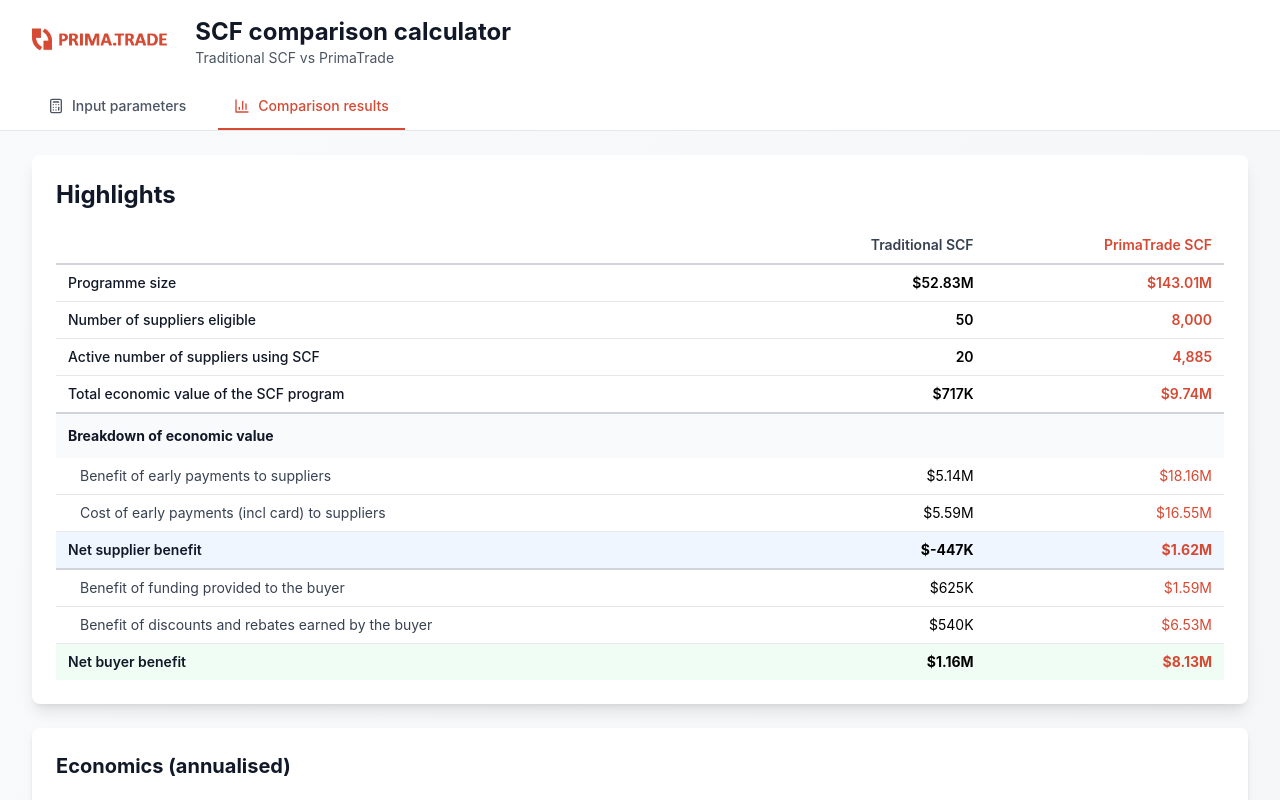
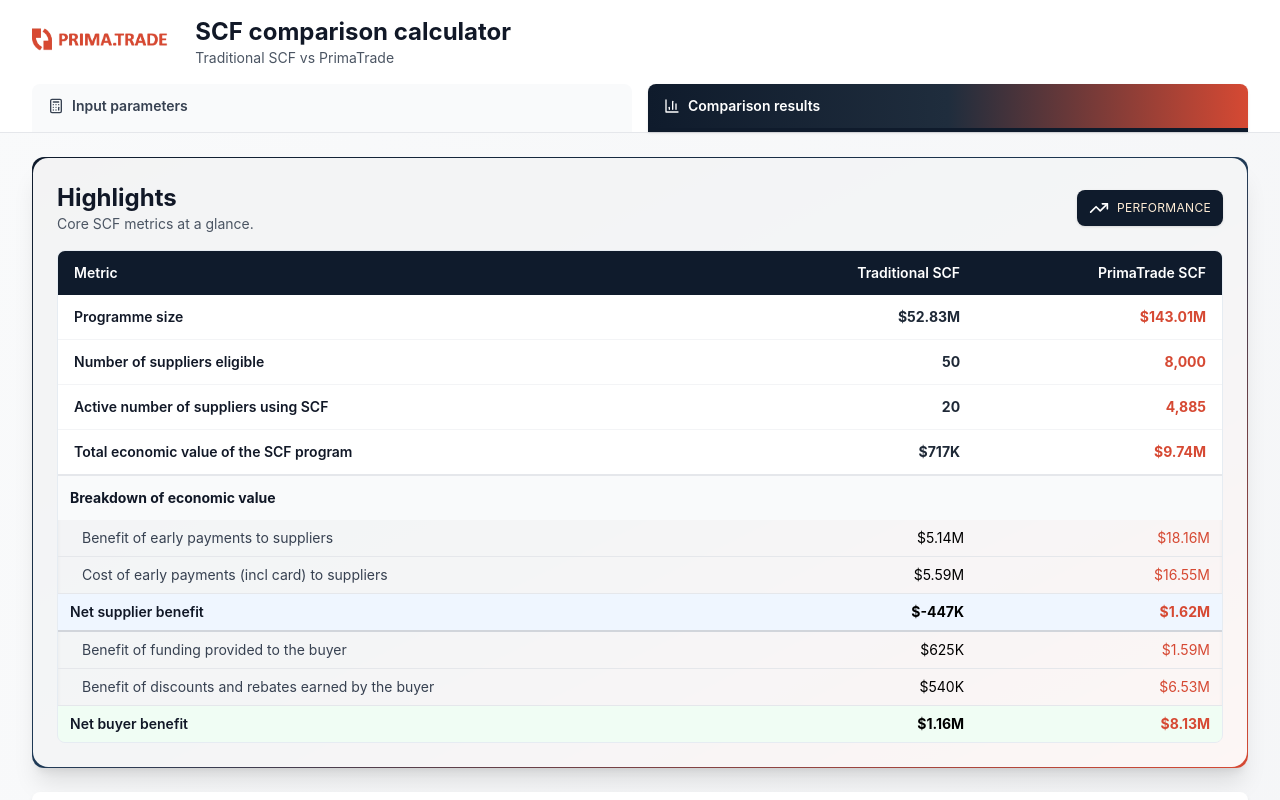
Before and after one commit to tim-1965/scfcompare, a React (Vite) app: page / in a window 1280 px wide. Both pictures are taken after a click on the button "Comparison results". Shown: the top 800 px of the page. Built offline with nearby package versions, Linux system fonts and the light colour scheme.

Commit message:
Add files via upload

```diff
--- a/src/SCFComparison.jsx
+++ b/src/SCFComparison.jsx
@@ -395,6 +395,29 @@
     return `${value.toFixed(1)}%`;
   };
 
+  const highlightStats = [
+    {
+      label: 'Programme size',
+      trad: formatCurrency(tradOutstandingBalance),
+      pt: formatCurrency(ptOutstandingBalance)
+    },
+    {
+      label: 'Number of suppliers eligible',
+      trad: formatNumber(tier1Suppliers, 0),
+      pt: formatNumber(totalSuppliers, 0)
+    },
+    {
+      label: 'Active number of suppliers using SCF',
+      trad: formatNumber(tradTotalActive, 0),
+      pt: formatNumber(ptTotalActive, 0)
+    },
+    {
+      label: 'Total economic value of the SCF program',
+      trad: formatCurrency(tradTotalValue),
+      pt: formatCurrency(ptTotalValue)
+    }
+  ];
+
   const renderInput = (
     label,
     value,
@@ -503,13 +526,13 @@
       {/* Navigation Tabs */}
       <div className="bg-white border-b border-gray-200 print:hidden">
         <div className="max-w-[1800px] mx-auto px-4 sm:px-6 lg:px-8">
-          <div className="flex gap-4">
+          <div className="grid grid-cols-2 gap-4">
             <button
               onClick={() => setActiveView('inputs')}
-              className={`px-4 py-3 font-medium text-sm border-b-2 transition-colors ${
+              className={`w-full px-4 py-3 font-semibold text-sm rounded-t-lg border-b-4 transition ${
                 activeView === 'inputs'
-                  ? 'border-[#D64933] text-[#D64933]'
-                  : 'border-transparent text-gray-600 hover:text-gray-900'
+                  ? 'bg-gradient-to-r from-[#FBE4DD] via-white to-white border-[#D64933] text-[#8B1D12] shadow'
+                  : 'bg-gray-50 border-transparent text-gray-700 hover:text-gray-900 hover:bg-white'
               }`}
             >
               <div className="flex items-center gap-2">
@@ -519,10 +542,10 @@
             </button>
             <button
               onClick={() => setActiveView('comparison')}
-              className={`px-4 py-3 font-medium text-sm border-b-2 transition-colors ${
+               className={`w-full px-4 py-3 font-semibold text-sm rounded-t-lg border-b-4 transition ${
                 activeView === 'comparison'
-                  ? 'border-[#D64933] text-[#D64933]'
-                  : 'border-transparent text-gray-600 hover:text-gray-900'
+                  ? 'bg-gradient-to-r from-[#0F1B2C] via-[#1F2D3D] to-[#D64933] border-[#0F1B2C] text-white shadow'
+                  : 'bg-gray-50 border-transparent text-gray-700 hover:text-gray-900 hover:bg-white'
               }`}
             >
               <div className="flex items-center gap-2">
@@ -540,6 +563,44 @@
           {/* Panel 1: Inputs */}
           {activeView === 'inputs' && (
             <div data-panel="inputs" className="space-y-4 sm:space-y-6">
+               <div className="bg-gradient-to-r from-[#0F1B2C] via-[#1F3A56] to-[#D64933] rounded-xl shadow-xl p-[1px]">
+                <div className="bg-white/95 rounded-[0.95rem] p-5 sm:p-6">
+                  <div className="flex flex-col gap-2 sm:flex-row sm:items-center sm:justify-between">
+                    <div>
+                      <h2 className="text-xl font-bold text-gray-900 flex items-center gap-2">
+                        <TrendingUp className="w-6 h-6 text-[#D64933]" />
+                        Highlights from results
+                      </h2>
+                      <p className="text-sm text-gray-600">Live view of the key outcomes while you adjust inputs.</p>
+                    </div>
+                    <div className="flex items-center gap-2 bg-[#0F1B2C] text-white px-3 py-2 rounded-lg shadow">
+                      <span className="text-xs uppercase tracking-wide text-orange-100">Snapshot</span>
+                      <BarChart3 className="w-5 h-5" />
+                    </div>
+                  </div>
+                  <div className="grid gap-4 sm:grid-cols-2 xl:grid-cols-4 mt-5">
+                    {highlightStats.map((stat) => (
+                      <div
+                        key={stat.label}
+                        className="rounded-lg bg-gradient-to-br from-[#FBE4DD] via-white to-white border border-[#F6BFB0] shadow-sm p-4"
+                      >
+                        <p className="text-xs font-semibold text-[#8B1D12] uppercase tracking-wide">{stat.label}</p>
+                        <div className="flex items-end justify-between gap-2 mt-3">
+                          <div>
+                            <p className="text-[11px] font-semibold text-gray-600">Traditional</p>
+                            <p className="text-lg font-bold text-gray-900">{stat.trad}</p>
+                          </div>
+                          <div className="text-right">
+                            <p className="text-[11px] font-semibold text-[#D64933]">PrimaTrade</p>
+                            <p className="text-lg font-bold text-[#D64933]">{stat.pt}</p>
+                          </div>
+                        </div>
+                      </div>
+                    ))}
+                  </div>
+                </div>
+              </div>
+
               {/* Company Profile */}
               <div className="bg-white rounded-lg shadow-md p-4 sm:p-6">
                <div className="flex flex-col gap-3 sm:flex-row sm:items-center sm:justify-between mb-4">
@@ -839,38 +900,38 @@
           {activeView === 'comparison' && (
             <div data-panel="comparison" className="space-y-6">
               {/* Highlights Box */}
-              <div className="bg-white rounded-lg shadow-lg p-6">
-                <h2 className="text-2xl font-bold text-gray-900 mb-4">Highlights</h2>
-                <div className="overflow-x-auto">
+                 <div className="bg-gradient-to-br from-[#0F1B2C] via-[#1F3A56] to-[#D64933] rounded-xl shadow-xl p-[1px]">
+                <div className="bg-white/95 rounded-[0.95rem] p-6">
+                  <div className="flex flex-col sm:flex-row sm:items-center sm:justify-between gap-3 mb-4">
+                    <div>
+                      <h2 className="text-2xl font-bold text-gray-900">Highlights</h2>
+                      <p className="text-sm text-gray-600">Core SCF metrics at a glance.</p>
+                    </div>
+                    <div className="flex items-center gap-2 bg-[#0F1B2C] text-white px-3 py-2 rounded-lg shadow">
+                      <TrendingUp className="w-5 h-5" />
+                      <span className="text-xs uppercase tracking-wide text-orange-100">Performance</span>
+                    </div>
+                  </div>
+                  <div className="overflow-hidden rounded-lg border border-[#E6ECF2] shadow-inner">
                     <table className="w-full">
-                    <thead>
-                      <tr className="border-b-2 border-gray-300">
-                        <th className="text-left py-2 px-3 text-sm font-semibold text-gray-700"></th>
-                        <th className="text-right py-2 px-3 text-sm font-semibold text-gray-700">Traditional SCF</th>
-                        <th className="text-right py-2 px-3 text-sm font-semibold text-[#D64933]">PrimaTrade SCF</th>
+                      <thead className="bg-[#0F1B2C] text-white">
+                        <tr className="">
+                          <th className="text-left py-3 px-4 text-sm font-semibold">Metric</th>
+                          <th className="text-right py-3 px-4 text-sm font-semibold">Traditional SCF</th>
+                          <th className="text-right py-3 px-4 text-sm font-semibold">PrimaTrade SCF</th>
                         </tr>
                       </thead>
                       <tbody>
-                      <tr className="border-b border-gray-200">
-                        <td className="py-2 px-3 text-sm font-medium text-gray-900">Programme size</td>
-                        <td className="py-2 px-3 text-sm text-right font-semibold">{formatCurrency(tradOutstandingBalance)}</td>
-                        <td className="py-2 px-3 text-sm text-right font-semibold text-[#D64933]">{formatCurrency(ptOutstandingBalance)}</td>
+                        {highlightStats.map((stat, index) => (
+                          <tr
+                            key={stat.label}
+                            className={`${index === highlightStats.length - 1 ? 'border-b-2 border-gray-200' : 'border-b border-gray-100'} bg-white hover:bg-[#FFF6F2] transition-colors`}
+                          >
+                            <td className="py-3 px-4 text-sm font-semibold text-gray-900">{stat.label}</td>
+                            <td className="py-3 px-4 text-sm text-right font-bold text-gray-800">{stat.trad}</td>
+                            <td className="py-3 px-4 text-sm text-right font-bold text-[#D64933]">{stat.pt}</td>
                           </tr>
-                      <tr className="border-b border-gray-200">
-                        <td className="py-2 px-3 text-sm font-medium text-gray-900">Number of suppliers eligible</td>
-                        <td className="py-2 px-3 text-sm text-right font-semibold">{formatNumber(tier1Suppliers, 0)}</td>
-                        <td className="py-2 px-3 text-sm text-right font-semibold text-[#D64933]">{formatNumber(totalSuppliers, 0)}</td>
-                      </tr>
-                      <tr className="border-b border-gray-200">
-                        <td className="py-2 px-3 text-sm font-medium text-gray-900">Active number of suppliers using SCF</td>
-                        <td className="py-2 px-3 text-sm text-right font-semibold">{formatNumber(tradTotalActive, 0)}</td>
-                        <td className="py-2 px-3 text-sm text-right font-semibold text-[#D64933]">{formatNumber(ptTotalActive, 0)}</td>
-                      </tr>
-                      <tr className="border-b-2 border-gray-300">
-                        <td className="py-2 px-3 text-sm font-medium text-gray-900">Total economic value of the SCF program</td>
-                        <td className="py-2 px-3 text-sm text-right font-semibold">{formatCurrency(tradTotalValue)}</td>
-                        <td className="py-2 px-3 text-sm text-right font-semibold text-[#D64933]">{formatCurrency(ptTotalValue)}</td>
-                      </tr>
+                        ))}
                         <tr>
                           <td colSpan="3" className="py-3 px-3 text-sm font-bold text-gray-900 bg-gray-50">Breakdown of economic value</td>
                         </tr>
@@ -906,6 +967,8 @@
                         </tr>
                       </tbody>
                     </table>
+                  </div>
+
                 </div>
               </div>
 
```
Lines whose indentation alone changed are shown as unchanged.
